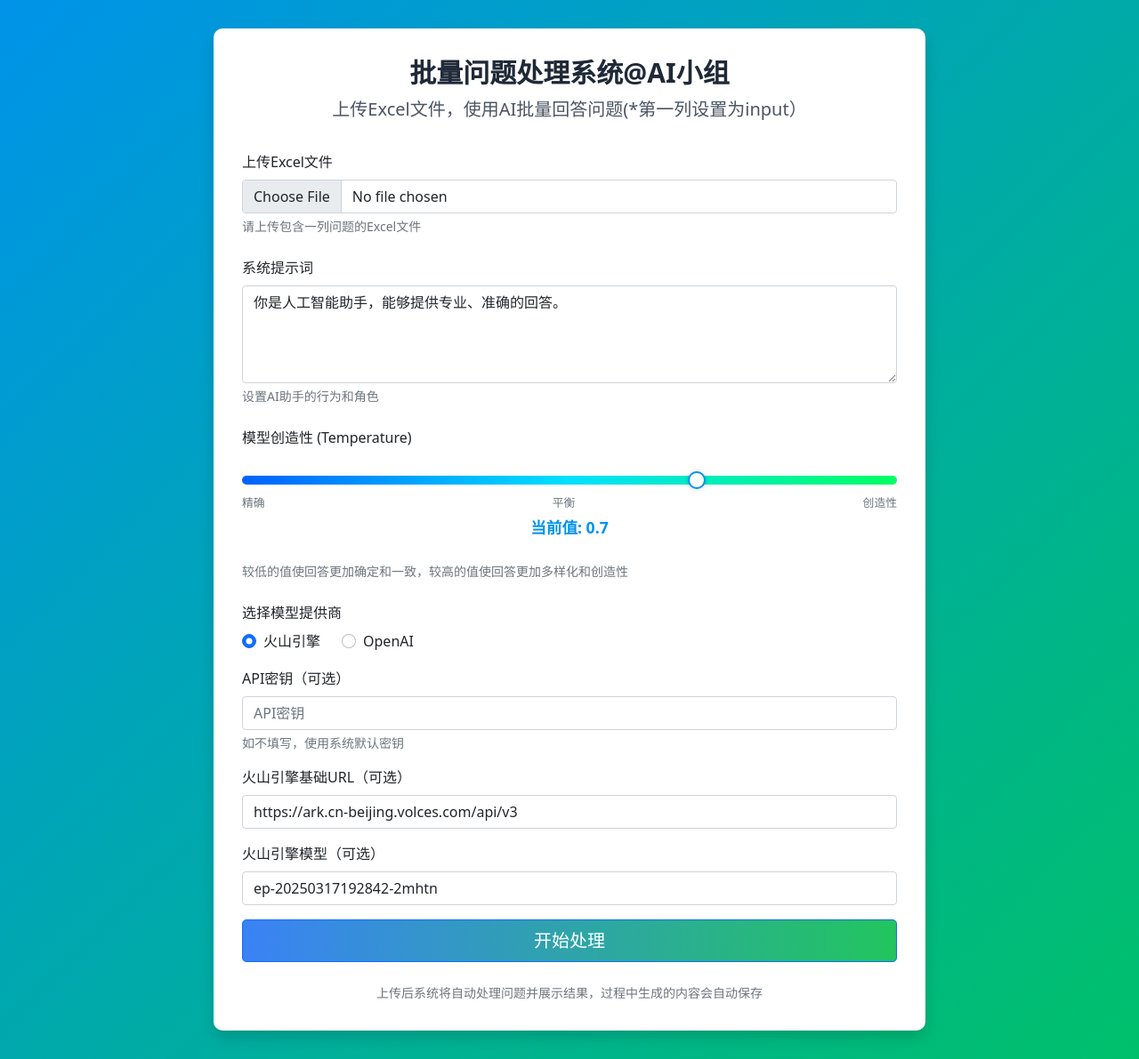
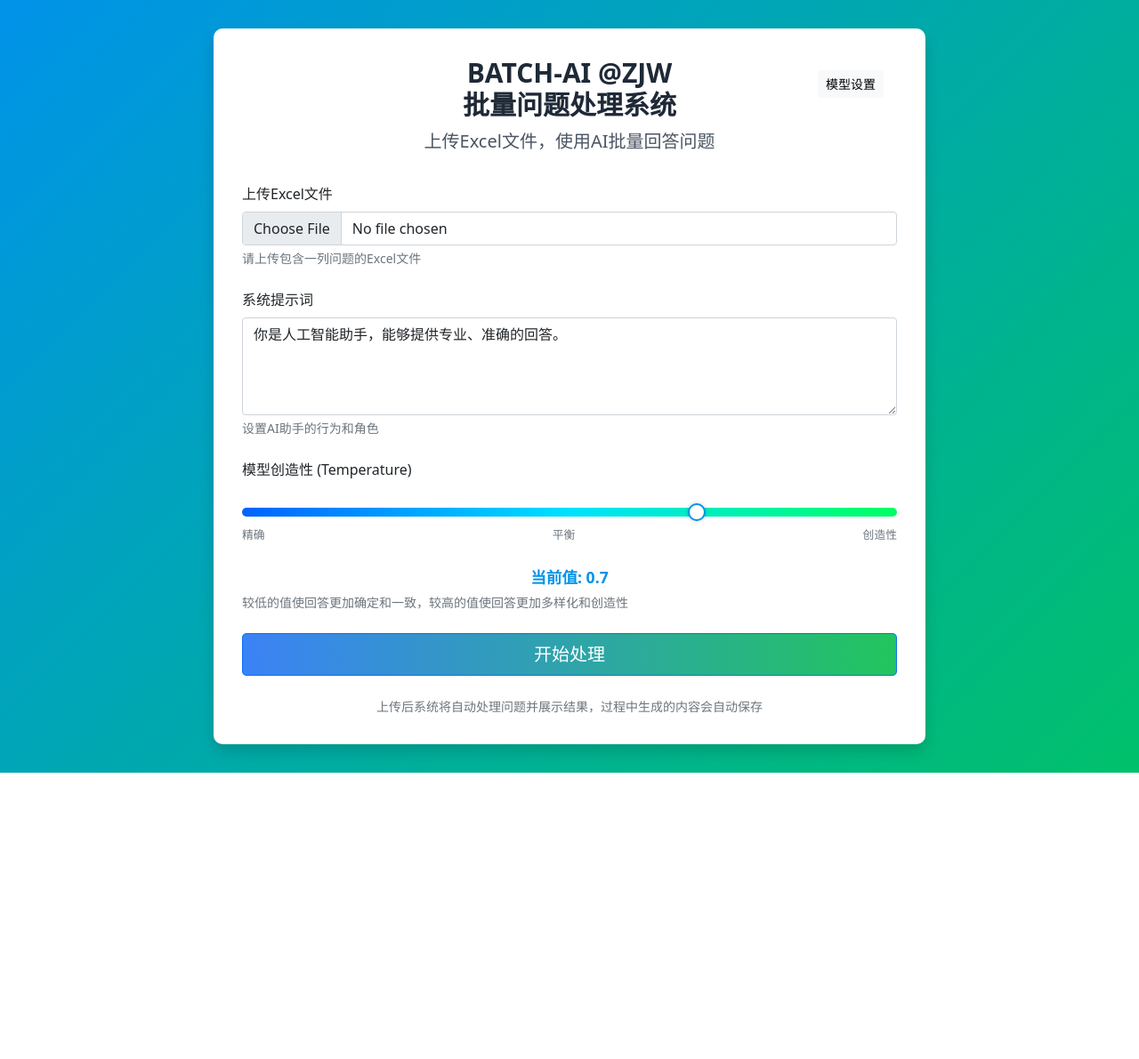
Before and after one commit to Jo6666887/batch_ai, a Flask app: page / in a window 1280 px wide. Shown: the whole page at 89% size. After the commit the page ends 869 px from the top, so only its background shows below. Run offline with Flask 2, Linux system fonts and the light colour scheme; some libraries are stand-ins or nearby versions.

Commit message:
卡片式-弹窗选择供应商

```diff
--- a/app/templates/index.html
+++ b/app/templates/index.html
@@ -74,14 +74,25 @@
             font-size: 1.1rem;
             color: #0093E9;
         }
+        .settings-btn {
+            position: absolute;
+            top: 15px;
+            right: 15px;
+            z-index: 100;
+        }
     </style>
 </head>
 <body>
     <div class="container">
         <div class="form-container">
-            <div class="header">
-                <h1 class="text-3xl font-bold text-gray-800">批量问题处理系统@AI小组</h1>
-                <p class="lead text-gray-600 mt-2">上传Excel文件，使用AI批量回答问题(*第一列设置为input）</p>
+            <div class="header position-relative">
+                <!-- 设置按钮 -->
+                <button type="button" class="btn btn-sm btn-light settings-btn" data-bs-toggle="modal" data-bs-target="#settingsModal">
+                    <i class="bi bi-gear-fill"></i> 模型设置
+                </button>
+                <h1 class="text-3xl font-bold text-gray-800">BATCH-AI @ZJW</h1>
+                <h1 class="text-3xl font-bold text-gray-800">批量问题处理系统</h1>
+                <p class="lead text-gray-600 mt-2">上传Excel文件，使用AI批量回答问题</p>
             </div>
 
             {% if last_task_id %}
@@ -91,6 +102,14 @@
             {% endif %}
 
             <form action="/upload" method="post" enctype="multipart/form-data">
+                <!-- 隐藏字段用于保存当前选择的设置 -->
+                <input type="hidden" id="model_provider" name="model_provider" value="{{ model_provider|default('volcano') }}">
+                <input type="hidden" id="api_key" name="api_key" value="">
+                <input type="hidden" id="volcano_base_url" name="volcano_base_url" value="{{ volcano_base_url|default('https://ark.cn-beijing.volces.com/api/v3') }}">
+                <input type="hidden" id="volcano_model" name="volcano_model" value="{{ volcano_model|default('ep-20250317192842-2mhtn') }}">
+                <input type="hidden" id="openai_base_url" name="openai_base_url" value="{{ openai_base_url|default('https://api.openai.com/v1') }}">
+                <input type="hidden" id="openai_model" name="openai_model" value="{{ openai_model|default('gpt-4o') }}">
+
                 <div class="mb-4">
                     <label for="file" class="form-label">上传Excel文件</label>
                     <input class="form-control" type="file" id="file" name="file" accept=".xlsx,.xls" required>
@@ -112,57 +131,11 @@
                             <span>平衡</span>
                             <span>创造性</span>
                         </div>
-                        <div class="temperature-display">
-                            当前值: <span id="temperature-value">{{ temperature|default(0.7) }}</span>
-                        </div>
+                    </div>
+                    <div class="temperature-display">
+                        当前值: <span id="temperature-value">{{ temperature|default(0.7) }}</span>
                     </div>
                     <div class="form-text">较低的值使回答更加确定和一致，较高的值使回答更加多样化和创造性</div>
-                </div>
-
-                <div class="mb-3">
-                    <label class="form-label">选择模型提供商</label>
-                    <div class="d-flex">
-                        <div class="form-check me-4">
-                            <input class="form-check-input" type="radio" name="model_provider" id="provider_volcano" value="volcano" {% if model_provider != 'openai' %}checked{% endif %}>
-                            <label class="form-check-label" for="provider_volcano">
-                                火山引擎
-                            </label>
-                        </div>
-                        <div class="form-check">
-                            <input class="form-check-input" type="radio" name="model_provider" id="provider_openai" value="openai" {% if model_provider == 'openai' %}checked{% endif %}>
-                            <label class="form-check-label" for="provider_openai">
-                                OpenAI
-                            </label>
-                        </div>
-                    </div>
-                </div>
-
-                <div class="mb-3">
-                    <label for="api_key" class="form-label">API密钥（可选）</label>
-                    <input type="password" class="form-control" id="api_key" name="api_key" placeholder="API密钥">
-                    <div class="form-text" id="api_key_help">如不填写，使用系统默认密钥</div>
-                </div>
-
-                <div id="volcano_settings" {% if model_provider == 'openai' %}style="display:none;"{% endif %}>
-                    <div class="mb-3">
-                        <label for="volcano_base_url" class="form-label">火山引擎基础URL（可选）</label>
-                        <input type="text" class="form-control" id="volcano_base_url" name="volcano_base_url" placeholder="https://ark.cn-beijing.volces.com/api/v3" value="{{ volcano_base_url|default('https://ark.cn-beijing.volces.com/api/v3') }}">
-                    </div>
-                    <div class="mb-3">
-                        <label for="volcano_model" class="form-label">火山引擎模型（可选）</label>
-                        <input type="text" class="form-control" id="volcano_model" name="volcano_model" placeholder="ep-20250317192842-2mhtn" value="{{ volcano_model|default('ep-20250317192842-2mhtn') }}">
-                    </div>
-                </div>
-
-                <div id="openai_settings" {% if model_provider != 'openai' %}style="display:none;"{% endif %}>
-                    <div class="mb-3">
-                        <label for="openai_base_url" class="form-label">OpenAI基础URL（可选）</label>
-                        <input type="text" class="form-control" id="openai_base_url" name="openai_base_url" placeholder="https://api.openai.com/v1" value="{{ openai_base_url|default('https://api.openai.com/v1') }}">
-                    </div>
-                    <div class="mb-3">
-                        <label for="openai_model" class="form-label">OpenAI模型</label>
-                        <input type="text" class="form-control" id="openai_model" name="openai_model" placeholder="gpt-4o" value="{{ openai_model|default('gpt-4o') }}">
-                    </div>
                 </div>
 
                 <div class="d-grid">
@@ -176,7 +149,79 @@
         </div>
     </div>
 
+    <!-- 模型设置弹窗 -->
+    <div class="modal fade" id="settingsModal" tabindex="-1" aria-labelledby="settingsModalLabel" aria-hidden="true">
+        <div class="modal-dialog">
+            <div class="modal-content">
+                <div class="modal-header">
+                    <h5 class="modal-title" id="settingsModalLabel">模型设置</h5>
+                    <button type="button" class="btn-close" data-bs-dismiss="modal" aria-label="Close"></button>
+                </div>
+                <div class="modal-body">
+                    <!-- 模型提供商选择 -->
+                    <div class="mb-3">
+                        <label class="form-label">选择模型提供商</label>
+                        <div class="d-flex">
+                            <div class="form-check me-4">
+                                <input class="form-check-input provider-radio" type="radio" name="provider_select" id="provider_volcano_select" value="volcano" {% if model_provider != 'openai' %}checked{% endif %}>
+                                <label class="form-check-label" for="provider_volcano_select">
+                                    火山引擎
+                                </label>
+                            </div>
+                            <div class="form-check">
+                                <input class="form-check-input provider-radio" type="radio" name="provider_select" id="provider_openai_select" value="openai" {% if model_provider == 'openai' %}checked{% endif %}>
+                                <label class="form-check-label" for="provider_openai_select">
+                                    OpenAI
+                                </label>
+                            </div>
+                        </div>
+                    </div>
+
+                    <!-- API密钥输入 -->
+                    <div class="mb-3">
+                        <label for="api_key_input" class="form-label">API密钥（可选）</label>
+                        <input type="password" class="form-control" id="api_key_input" placeholder="API密钥">
+                        <div class="form-text">如不填写，使用系统默认密钥</div>
+                    </div>
+
+                    <!-- 火山引擎设置 -->
+                    <div id="volcano_settings_input" {% if model_provider == 'openai' %}style="display:none;"{% endif %}>
+                        <div class="mb-3">
+                            <label for="volcano_base_url_input" class="form-label">火山引擎基础URL（可选）</label>
+                            <input type="text" class="form-control" id="volcano_base_url_input" placeholder="https://ark.cn-beijing.volces.com/api/v3" value="{{ volcano_base_url|default('https://ark.cn-beijing.volces.com/api/v3') }}">
+                        </div>
+                        <div class="mb-3">
+                            <label for="volcano_model_input" class="form-label">火山引擎模型（可选）</label>
+                            <input type="text" class="form-control" id="volcano_model_input" placeholder="ep-20250317192842-2mhtn" value="{{ volcano_model|default('ep-20250317192842-2mhtn') }}">
+                        </div>
+                    </div>
+
+                    <!-- OpenAI设置 -->
+                    <div id="openai_settings_input" {% if model_provider != 'openai' %}style="display:none;"{% endif %}>
+                        <div class="mb-3">
+                            <label for="openai_base_url_input" class="form-label">OpenAI基础URL（可选）</label>
+                            <input type="text" class="form-control" id="openai_base_url_input" placeholder="https://api.openai.com/v1" value="{{ openai_base_url|default('https://api.openai.com/v1') }}">
+                        </div>
+                        <div class="mb-3">
+                            <label for="openai_model_input" class="form-label">OpenAI模型</label>
+                            <input type="text" class="form-control" id="openai_model_input" placeholder="gpt-4o" value="{{ openai_model|default('gpt-4o') }}">
+                        </div>
+                    </div>
+                </div>
+                <div class="modal-footer">
+                    <button type="button" class="btn btn-secondary" data-bs-dismiss="modal">取消</button>
+                    <button type="button" class="btn btn-primary" id="saveSettings">保存设置</button>
+                </div>
+            </div>
+        </div>
+    </div>
+
+    <!-- 在页面底部引入Bootstrap JavaScript -->
+    <script src="https://cdn.jsdelivr.net/npm/bootstrap@5.1.3/dist/js/bootstrap.bundle.min.js"></script>
+    <script src="https://cdn.jsdelivr.net/npm/bootstrap-icons@1.8.1/font/bootstrap-icons.css"></script>
+
     <script>
+        // 温度滑块处理
         const temperatureSlider = document.getElementById('temperature');
         const temperatureValue = document.getElementById('temperature-value');
 
@@ -184,16 +229,39 @@
             temperatureValue.textContent = this.value;
         });
 
-        document.querySelectorAll('input[name="model_provider"]').forEach(radio => {
+        // 模型提供商切换
+        document.querySelectorAll('.provider-radio').forEach(radio => {
             radio.addEventListener('change', function() {
                 if (this.value === 'volcano') {
-                    document.getElementById('volcano_settings').style.display = 'block';
-                    document.getElementById('openai_settings').style.display = 'none';
+                    document.getElementById('volcano_settings_input').style.display = 'block';
+                    document.getElementById('openai_settings_input').style.display = 'none';
                 } else {
-                    document.getElementById('volcano_settings').style.display = 'none';
-                    document.getElementById('openai_settings').style.display = 'block';
+                    document.getElementById('volcano_settings_input').style.display = 'none';
+                    document.getElementById('openai_settings_input').style.display = 'block';
                 }
             });
+        });
+
+        // 保存设置到隐藏字段
+        document.getElementById('saveSettings').addEventListener('click', function() {
+            // 获取当前选择的提供商
+            const selectedProvider = document.querySelector('input[name="provider_select"]:checked').value;
+            document.getElementById('model_provider').value = selectedProvider;
+
+            // 保存API密钥
+            document.getElementById('api_key').value = document.getElementById('api_key_input').value;
+
+            // 保存其他设置
+            document.getElementById('volcano_base_url').value = document.getElementById('volcano_base_url_input').value;
+            document.getElementById('volcano_model').value = document.getElementById('volcano_model_input').value;
+            document.getElementById('openai_base_url').value = document.getElementById('openai_base_url_input').value;
+            document.getElementById('openai_model').value = document.getElementById('openai_model_input').value;
+
+            // 关闭弹窗
+            bootstrap.Modal.getInstance(document.getElementById('settingsModal')).hide();
+
+            // 显示保存成功提示
+            alert('设置已保存！');
         });
     </script>
 </body>
```
